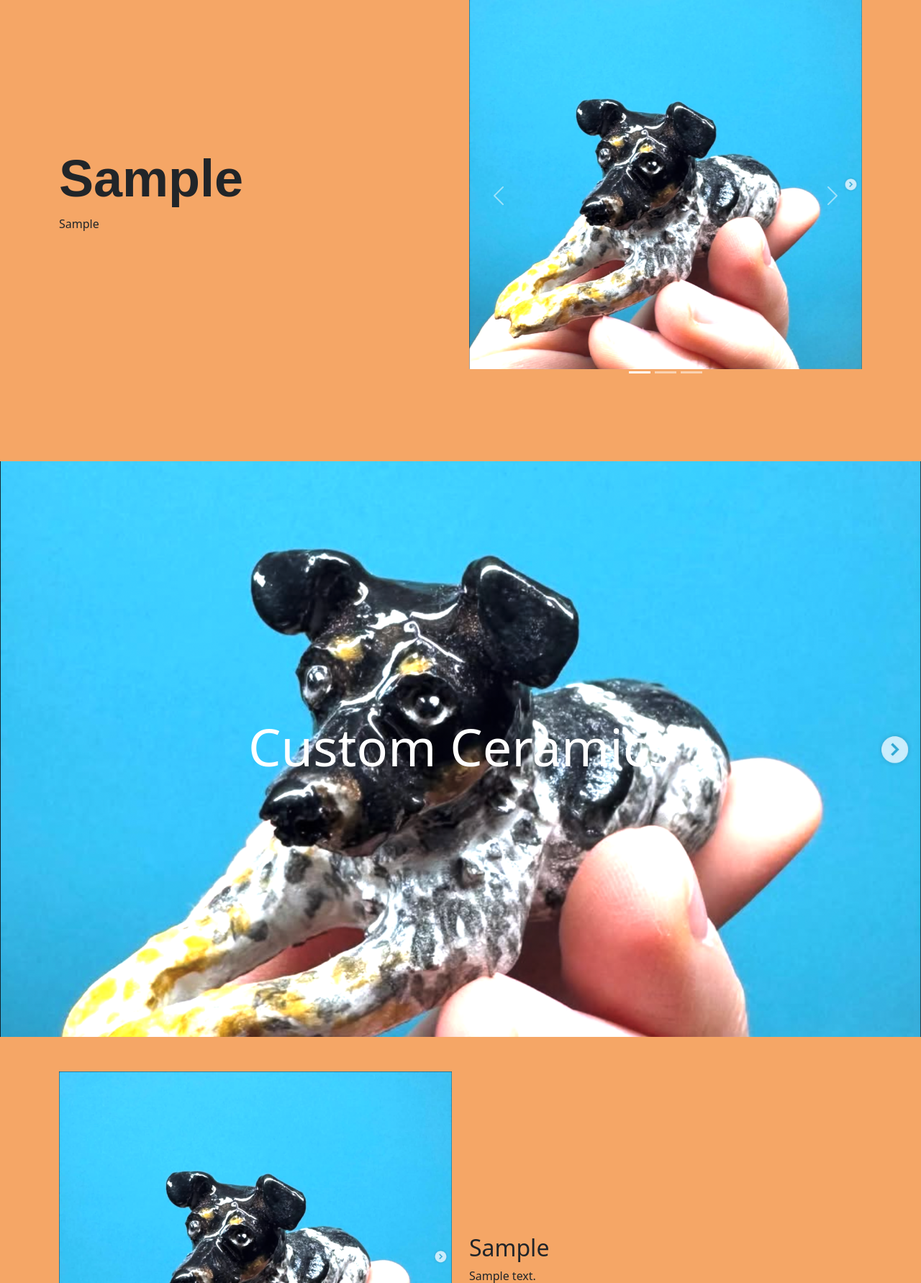
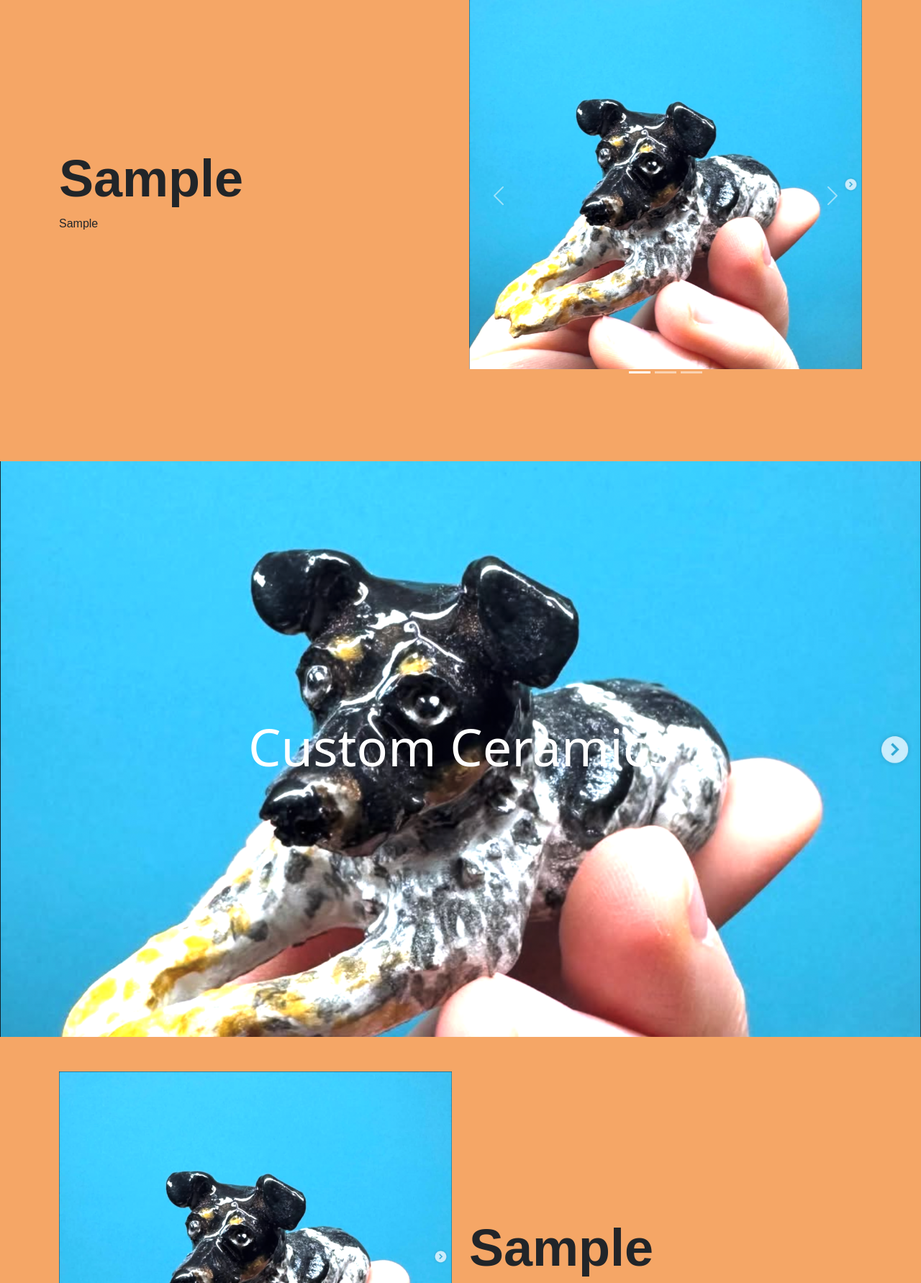
Before and after one commit to loganhuber/whats-your-medium, a Flask app: template templates/public/index.html in a window 1280 px wide. Shown: the part 137-1920 px from the top of the page at 72% size. Run offline with Flask 3, Linux system fonts and the light colour scheme; tables that the repository leaves empty hold one stand-in row (values such as "Sample post"); the template is opened without the code that fills it: values that come from a table or form of the project are taken from there, most other values are stand-ins (such as "Sample title", 1, 10 or a date in 2020); some web fonts are replaced.

Commit message:
ranade is the new font

```diff
--- a/static/css/styles.css
+++ b/static/css/styles.css
@@ -46,12 +46,12 @@ form {
 /* UTILS */
 
 
-.playfair {
+.ranade {
   font-family: 'ranade', sans-serif;
+}
+.ranade.bold {
   font-weight: 600;
-
 }
-
 /* COMPONENTS */
 
 .form-container {
--- a/templates/public/index.html
+++ b/templates/public/index.html
@@ -10,14 +10,14 @@
             <div class="row align-items-center justify-content-center">
                 <div class="col-12 col-md-6 ">
                     {% if hero_title %}
-                    <h1 class="display-2 playfair">{{ hero_title.value }}</h1>
+                    <h1 class="display-2 ranade bold">{{ hero_title.value }}</h1>
                     {% else %}
                     <h1>poo</h1>
                     {% endif %}
 
                     {% if hero_paragraphs %}
                         {% for p in hero_paragraphs %}
-                        <p>{{ p }}</p>
+                        <p class="ranade">{{ p }}</p>
                         {% endfor %}
                     {% else %}
                     <p>Lorem ipsum dolor sit amet consectetur adipisicing elit. Fuga minus consectetur officiis. Dolorum blanditiis perspiciatis quo porro magnam incidunt ipsam. Facere ipsum a reprehenderit expedita eaque. Maxime in esse fugiat.</p>
@@ -107,14 +107,14 @@
             <div class="col-12 col-md-6">
                 <br>
                 {% if bio_title %}
-                <h2>{{ bio_title.value }}</h2>
+                <h2 class="display-2 ranade bold">{{ bio_title.value }}</h2>
                 {% else %}
                 <h2 class="">About</h2>
                 {% endif %}
 
                 {% if bio_paragraphs %}
                     {% for p in bio_paragraphs %}
-                    <p>{{ p }}</p>
+                    <p class="ranade">{{ p }}</p>
                     {% endfor %}
                 {% else %}
                 <p>Lorem ipsum dolor sit amet consectetur, adipisicing elit. Doloremque culpa et deserunt quaerat similique alias eveniet, ipsam sit omnis voluptate quo ipsum ullam quae minus deleniti aspernatur reiciendis repellendus tenetur!</p>
--- a/templates/public/portfolio.html
+++ b/templates/public/portfolio.html
@@ -46,7 +46,7 @@
 
           {% for img in images %}
               {% if img.category_id == cat.id %}
-                <div class="portfolio-image-container col-12 col-md-4 col-lg-4" style="padding: 5px; box-sizing: border-box;">
+                <div class="portfolio-image-container col-12 col-md-6 col-lg-4" style="padding: 5px; box-sizing: border-box;">
                   <a href="#" class="img-link w-100 h-100" data-bs-toggle="modal" data-bs-target="#modal-center" data-img-src="{{ url_for('static', filename='uploads/' + img.filename) }}" data-img-description="{{ img.description }}">
                     <img src="{{ url_for('static', filename='uploads/' + img.filename) }}" alt="{{ img.image_name }}" class="portfolio-image object-fit" style="width: 100%; height: auto;">
                   </a>
```
